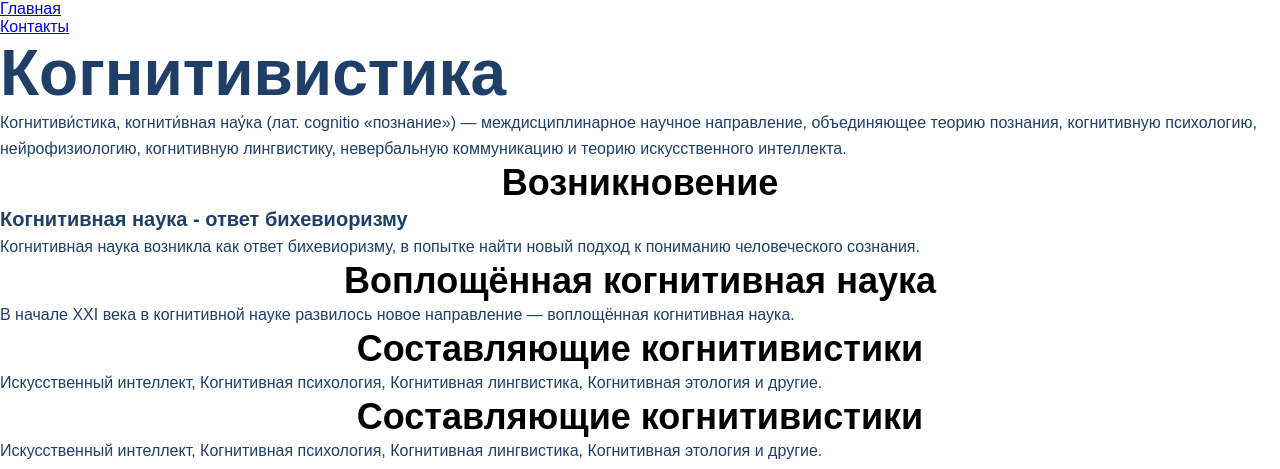
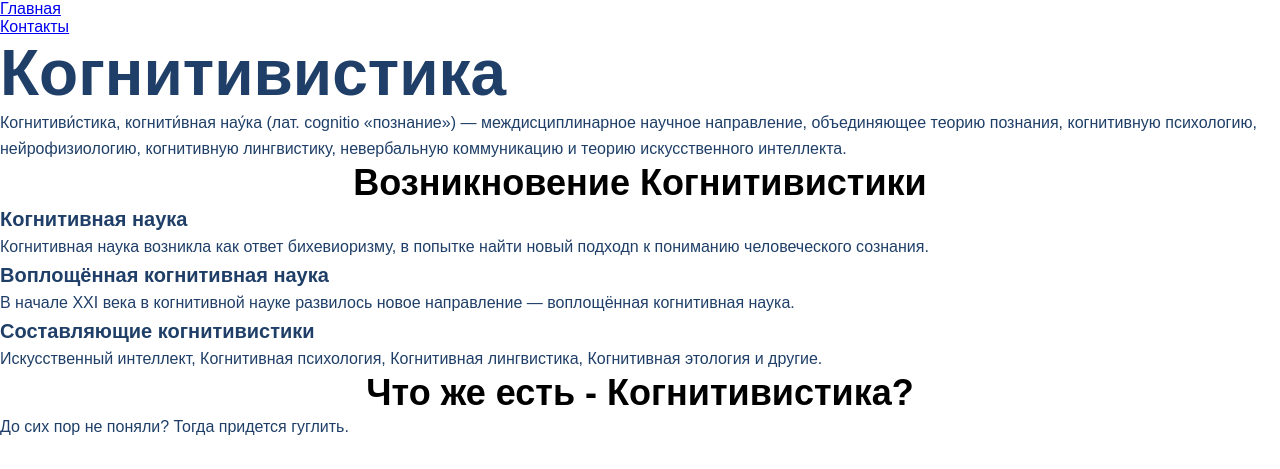
Before and after one commit to MarcusSten/marcussten.github.io, a PHP site: page / in a window 1280 px wide. Shown: the top 469 px of the page. Run offline with PHP 8.4, Linux system fonts and the light colour scheme.

Commit message:
Add files via upload

```diff
--- a/index.html
+++ b/index.html
@@ -9,6 +9,8 @@
 </head>
 
 <body>
+    <div class="top_head">
+        <div class="top_main">
             <div class="menu">
                 <ul>
                     <li><a href="index.html">Главная</a></li>
@@ -17,42 +19,68 @@
             </div>
             <div class="title">
                 <h1 class="heading_block">Когнитивистика</h1>
-        <p class="paragr">Когнитиви́стика, когнити́вная нау́ка (лат. cognitio «познание») — междисциплинарное научное
+                <p class="paragr">Когнитиви́стика, когнити́вная нау́ка (лат. cognitio «познание») — междисциплинарное
+                    научное
                     направление,
-            объединяющее теорию познания, когнитивную психологию, нейрофизиологию, когнитивную лингвистику, невербальную
+                    объединяющее теорию познания, когнитивную психологию, нейрофизиологию, когнитивную лингвистику,
+                    невербальную
                     коммуникацию и теорию искусственного интеллекта.
                 </p>
             </div>
-    <div class="title_main">
-        <h3 class="lower_block">Возникновение</h3>
-        <h4 class="lowest_block">Когнитивная наука - ответ бихевиоризму</h4>
-        <p class="paragr">Когнитивная наука возникла как ответ бихевиоризму, в попытке найти новый подход к пониманию
-            человеческого
-            сознания.</p>
-        <h3 class="lower_block">Воплощённая когнитивная наука</h3>
-        <p class="paragr">В начале XXI века в когнитивной науке развилось новое направление — воплощённая когнитивная
+        </div>
+    </div>
+    <div class="middle_head">
+        <h3 class="center_block">Возникновение Когнитивистики</h3>
+        <div class="middle_block">
+            <h4 class="lower_text">Когнитивная наука</h4>
+            <p class="middle_paragr">Когнитивная наука возникла как ответ бихевиоризму, в попытке найти новый подходn к
+                пониманию человеческого сознания.</p>
+            <h4 class="lower_text">Воплощённая когнитивная наука</h4>
+            <p class="middle_paragr">В начале XXI века в когнитивной науке развилось новое направление — воплощённая
+                когнитивная
                 наука.
             </p>
-        <h3 class="lower_block">Составляющие когнитивистики</h3>
-        <p class="paragr">Искусственный интеллект, Когнитивная психология, Когнитивная лингвистика, Когнитивная этология
+            <div class="middle_right">
+                <h4 class="right_text">Составляющие когнитивистики</h4>
+                <p class="middle_paragr">Искусственный интеллект, Когнитивная психология, Когнитивная лингвистика,
+                    Когнитивная этология
                     и другие.</p>
             </div>
+        </div>
+    </div>
+    <div class="down_block">
+        <h3 class="center_block">Что же есть - Когнитивистика?</h3>
+        <p class="middle_paragr">До сих пор не поняли? Тогда придется гуглить.</p>
+    </div>
+    <br>
+    <br>
+    <img src="img/111.PNG" alt="Произвольное фото">
+    <br>
+    <br>
+    <img src="img/111.PNG" alt="Произвольное фото">
+    <br>
+    <br>
 </body>
 <footer>
-    <div class="foot_text">
-        <h3 class="lower_block">Составляющие когнитивистики</h3>
-        <p class="paragr">Искусственный интеллект, Когнитивная психология, Когнитивная лингвистика, Когнитивная этология
-            и другие.</p>
+    <div class="foot_block">
+        <div class="foot_title">
+            <h3 class="center_block">Составляющие когнитивистики</h3>
+            <p class="paragr">Искусственный интеллект, Когнитивная психология, Когнитивная лингвистика, Когнитивная
+                этология и другие.
+            </p>
         </div>
-    <p class="paragr">Всё это мы сделали сами</p>
         <hr>
+        <div class="foot_contacts">
             <ul>
-        <li>Адрес: Ленинградский просп., 39, стр. 80, Москва</li>
+                <li>Если вы хотите со мной связаться</li>
                 <li>Номер телефона: 8 800 700-68-41</li>
                 <li>Email: info@geekbrains.ru</li>
             </ul>
-
-    Все права защищены &copy; Marcus Sten
+            <div class="foot_down">
+                <p class="paragr">Все права защищены &copy; Marcus Sten</p>
+            </div>
+        </div>
+    </div>
 </footer>
 
 </html>
--- a/style.css
+++ b/style.css
@@ -5,22 +5,53 @@
 body{
     font-family: sans-serif;
 }
+.top_head{
+    font-weight: 500;
+    font-size: 16px;
+}
+.top_main{
+
+}
 .menu{
 
 }
 .title{
 
 }
-.title_main{
+.middle_head{
 
 }
-.paragr{
-    font-size: 16px;
-    line-height: 26px;
-    color: #1F3F68;
+.right_contact{
+
+}
+.middle_block{
+
+}
+.center_block{
+    font-size: 36px;
+    text-align: center;
+}
+.middle_main{
+
+}
+.middle_right{
+
+}
+.down_block{
+
 }
 .heading_block{
     font-size: 64px;
+    color: #1F3F68;
+}
+.top_title{
+    font-weight: 500;
+    font-size: 44px;
+    text-align: center;
+}
+.paragr, .middle_paragr{
+    font-size: 16px;
+    line-height: 26px;
     color: #1F3F68;
 }
 .contact_block{
@@ -28,14 +59,19 @@ body{
     font-size: 44px;
     text-align: center;
 }
-.lower_block{
-    font-size: 36px;
-    text-align: center;
-}
-.lowest_block{
+.lower_text, .lowest_block, .right_text{
     font-size: 20px;
     line-height: 30px;
     color: #1F3F68;
+}
+.lowest_block{
+
+}
+.right_text{
+
+}
+.send_form{
+
 }
 .inputbox{
     border: 1px solid #356EAD;
@@ -43,7 +79,7 @@ body{
     border-radius: 10px;
     opacity: 0.4;
 }
-.button1{
+.button{
     background: #5A98D0;
     box-shadow: 5px 20px 50px rgba(16, 112, 177, 0.2);
     border-radius: 10px;
@@ -54,8 +90,14 @@ body{
     color: #FFFFFF;
     text-transform: uppercase;
 }
-.foot_text{
+.foot_block{
 
 }
-box-sizing: border-box;
-overflow: hidden;
+.foot_title{
+
+}
+.foot_contacts{
+}
+.foot_down{
+
+}
```
Also changed, not shown: contacts.html (+38 -19 lines). Lines whose indentation alone changed are shown as unchanged.
